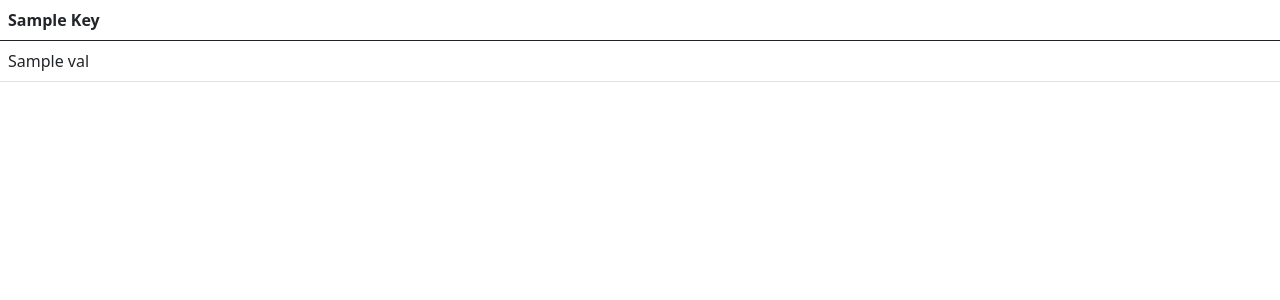
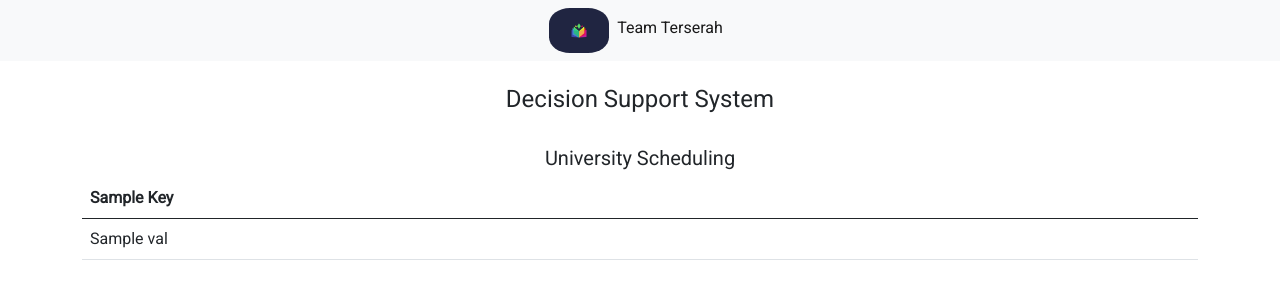
Before and after one commit to eugeneleo06/dss-univ_scheduling, a Flask app: template templates/index.html in a window 1280 px wide. Shown: the top 300 px of the page. Run offline with Flask 2, Linux system fonts and the light colour scheme; the template is opened without the code that fills it: most values are stand-ins (such as "Sample title", 1, 10 or a date in 2020).

Commit message:
modify html

```diff
--- a/templates/index.html
+++ b/templates/index.html
@@ -6,9 +6,44 @@
         <meta name="viewport" content="width=device-width, initial-scale=1.0">
         <link href="https://cdn.jsdelivr.net/npm/bootstrap@5.0.2/dist/css/bootstrap.min.css" rel="stylesheet" integrity="sha384-EVSTQN3/azprG1Anm3QDgpJLIm9Nao0Yz1ztcQTwFspd3yD65VohhpuuCOmLASjC" crossorigin="anonymous">
         <script src="https://cdn.jsdelivr.net/npm/bootstrap@5.0.2/dist/js/bootstrap.bundle.min.js" integrity="sha384-MrcW6ZMFYlzcLA8Nl+NtUVF0sA7MsXsP1UyJoMp4YLEuNSfAP+JcXn/tWtIaxVXM" crossorigin="anonymous"></script>
-        <title>Result</title>
+        <title>DSS - University Scheduling | Team Terserah</title>
+
+        <link rel="preconnect" href="https://fonts.googleapis.com">
+        <link rel="preconnect" href="https://fonts.gstatic.com" crossorigin>
+        <link href="https://fonts.googleapis.com/css2?family=Montserrat&family=Roboto&display=swap" rel="stylesheet">
+        <style>
+            * {
+                font-family: 'Roboto', serif;
+            }
+
+            body {
+                font-family: 'Montserrat', sans-serif;
+            }
+        </style>
     </head>
     <body>
+        <nav class="navbar navbar-expand-lg navbar-light bg-light">
+            <div class="container-fluid">
+              <button class="navbar-toggler" type="button" data-bs-toggle="collapse" data-bs-target="#navbarTogglerDemo03" aria-controls="navbarTogglerDemo03" aria-expanded="false" aria-label="Toggle navigation">
+                <span class="navbar-toggler-icon"></span>
+              </button>
+              <div class="collapse navbar-collapse" id="navbarTogglerDemo03">
+                <ul class="navbar-nav me-auto mb-2 mb-lg-0" style="margin-left: auto; margin-right: auto;">
+                    <img src="static/concept.png" width="60" style="border-radius: 35%;">
+                    <li class="nav-item">
+                        <a class="nav-link active" aria-current="page">Team Terserah</a>
+                    </li>
+                </ul>
+              </div>
+            </div>
+        </nav>
+        <div style="text-align: center;">
+            <br>
+            <h4>Decision Support System</h2>
+            <br>
+            <h5>University Scheduling</h3>
+        </div>
+        <div class="container">
             <table class="table">
                 <thead>
                 <tr>
@@ -27,5 +62,6 @@
                     {% endfor %}
                 </tbody>
             </table>
+        </div>
     </body>
 </html>
```
Also changed, not shown: static/concept.png (added), 2 other files. Lines whose indentation alone changed are shown as unchanged.
